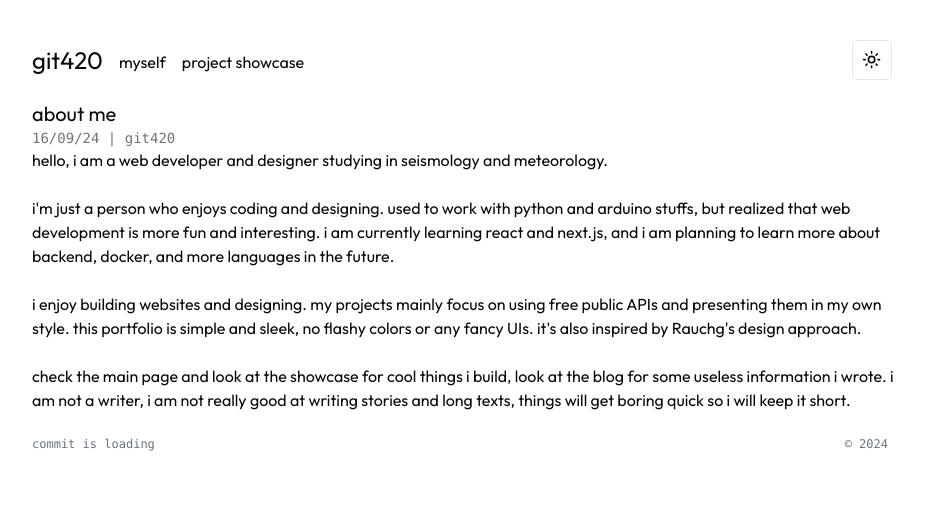
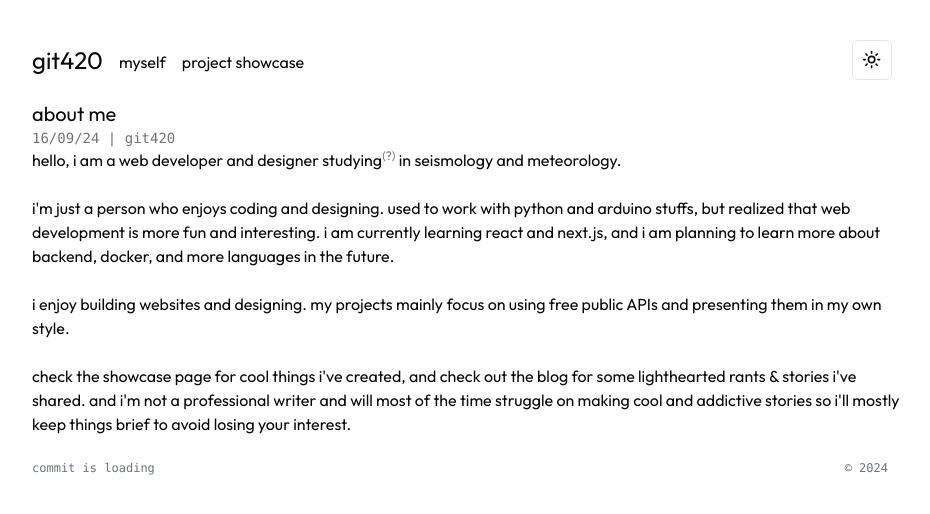
Before and after one commit to pickingname/port3, a Next.js app: page /me in a window 1280 px wide. Shown: the top 514 px of the page, without its empty margins (180-1110 px from the left). Built offline with nearby package versions, Linux system fonts and the light colour scheme.

Commit message:
feat: imrpove more sentences and wordings

```diff
--- a/app/me/page.tsx
+++ b/app/me/page.tsx
@@ -15,21 +15,29 @@ const App = () => {
             </p>
             <div>
               <p>
-                hello, i am a web developer and designer studying in seismology
-                and meteorology.
+                hello, i am a web developer and designer studying
+                <sup className="text-neutral-500 text-xs sups">(?)</sup> in
+                seismology and meteorology.
                 <br />
                 <br />
-                i&apos;m just a person who enjoys coding and designing. used to work with python and arduino stuffs, but realized that web development is more fun and interesting. i am currently learning react and next.js, and i am planning to learn more about backend, docker, and more languages in the future.
+                i&apos;m just a person who enjoys coding and designing. used to
+                work with python and arduino stuffs, but realized that web
+                development is more fun and interesting. i am currently learning
+                react and next.js, and i am planning to learn more about
+                backend, docker, and more languages in the future.
                 <br />
                 <br />
-                i enjoy building websites and designing. my projects mainly focus on using free public APIs and presenting them in my own style. this portfolio is simple and sleek, no flashy colors or any fancy UIs. it&apos;s also inspired by Rauchg&apos;s design approach.
+                i enjoy building websites and designing. my projects mainly
+                focus on using free public APIs and presenting them in my own
+                style.
                 <br />
                 <br />
-                check the main page and look at the showcase for cool things i
-                build, look at the blog for some useless information i wrote. i
-                am not a writer, i am not really good at writing stories and
-                long texts, things will get boring quick so i will keep it
-                short.
+                check the showcase page for cool things i&apos;ve created, and
+                check out the blog for some lighthearted rants & stories
+                i&apos;ve shared. and i&apos;m not a professional writer and
+                will most of the time struggle on making cool and addictive
+                stories so i&apos;ll mostly keep things brief to avoid losing
+                your interest.
               </p>
             </div>
           </div>
```
